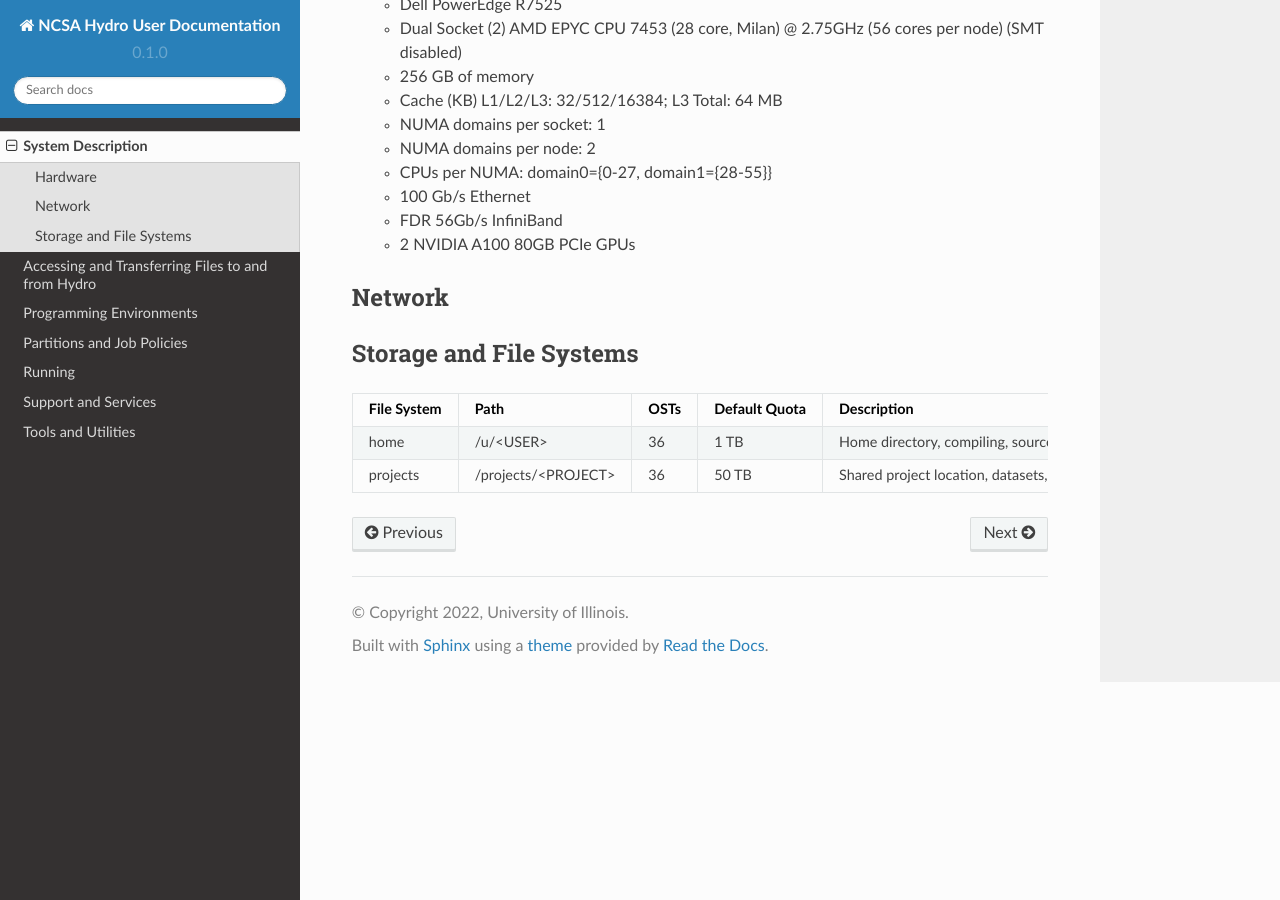
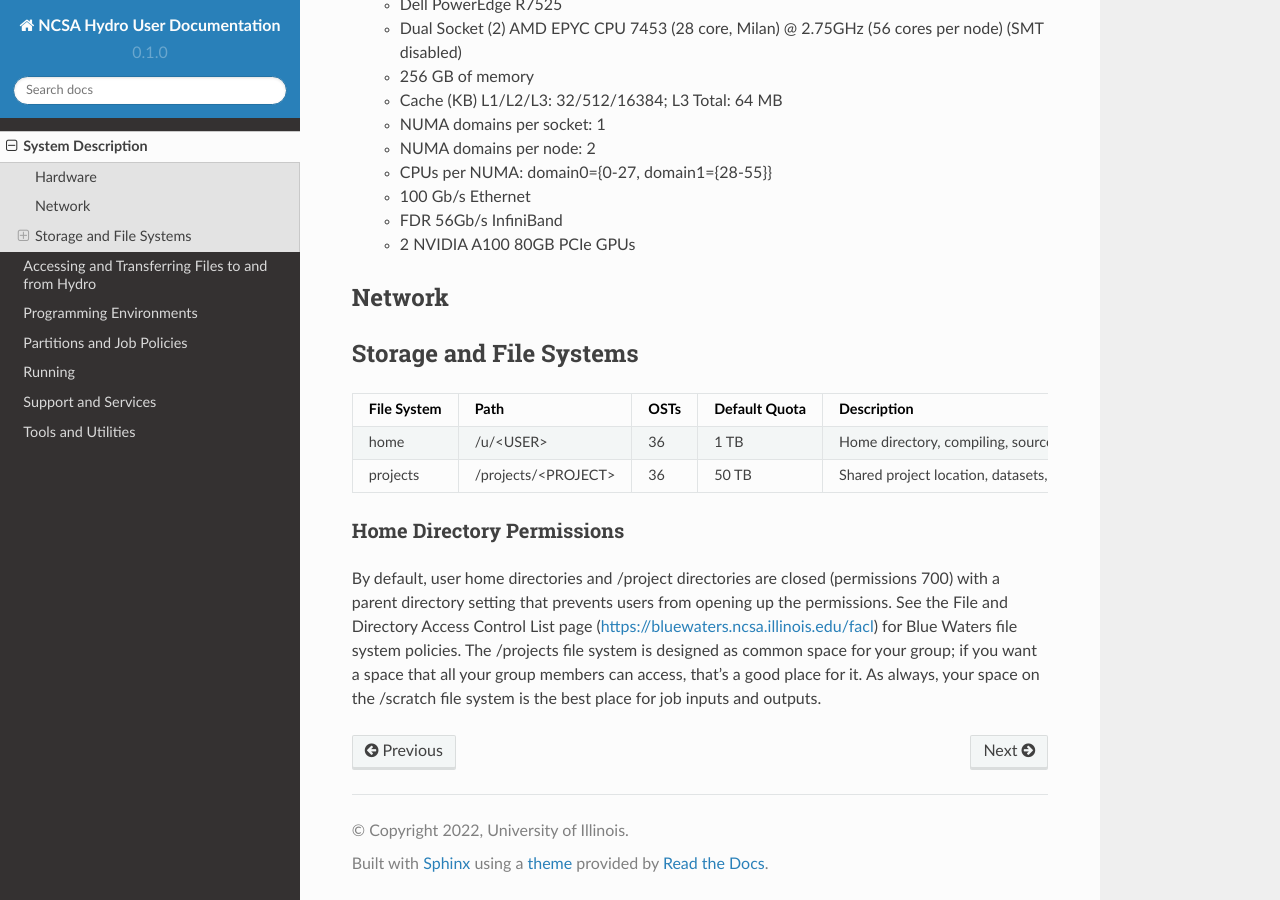
Before and after one commit to ncsa/hydro_documentation, a Sphinx documentation site: the page built from docs/source/system_description.rst, in a window 1280 px wide and 900 px high, scrolled down 943 px. Built offline with Sphinx 7.4.7 and the Read the Docs theme 2.0.0, drawn with Linux system fonts in a browser that asks for light colours; pages that are not in the unit, such as notebooks, are missing from menus.

Commit message:
new loc for home dir perms
correct locatino for home directory permission paragraph

```diff
--- a/docs/source/system_description.rst
+++ b/docs/source/system_description.rst
@@ -64,3 +64,15 @@ File System   Path                  OSTs       Default Quota Description
 home          /u/<USER>             36          1 TB         Home directory, compiling, source, etc
 projects      /projects/<PROJECT>   36          50 TB        Shared project location, datasets, job I/O, etc.
 ============  ====================  =========  ============= =========
+
+Home Directory Permissions
+~~~~~~~~~~~~~~~~~~~~~~~~~~~~~~
+
+By default, user home directories and /project directories are closed
+(permissions 700) with a parent directory setting that prevents users
+from opening up the permissions. See the File and Directory Access
+Control List page (https://bluewaters.ncsa.illinois.edu/facl) for Blue
+Waters file system policies. The /projects file system is designed as
+common space for your group; if you want a space that all your group
+members can access, that's a good place for it. As always, your space on
+the /scratch file system is the best place for job inputs and outputs.
```
